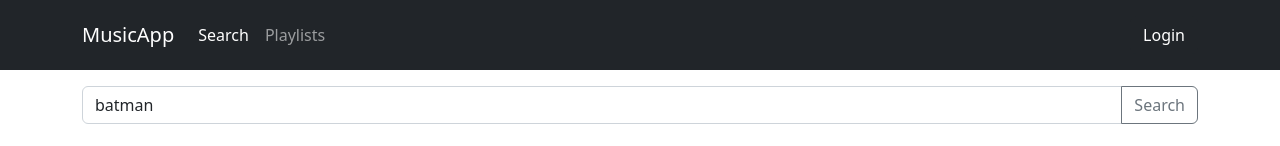
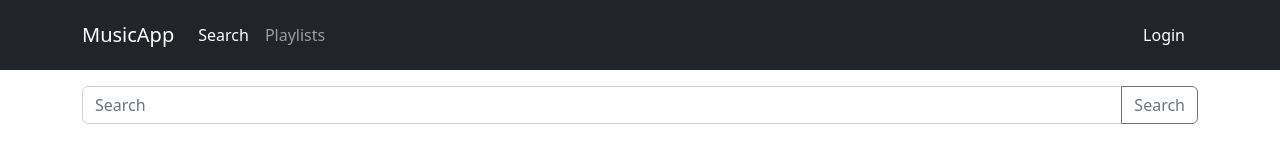
Before and after one commit to ev45ive/sages-react-open-grudzien, a React (Create React App) app: page /search in a window 1280 px wide. Shown: the top 146 px of the page. Built offline with nearby package versions, Linux system fonts and the light colour scheme; no server answers.

Commit message:
Reactive search with router search params

```diff
--- a/src/common/api/MusicApi.ts
+++ b/src/common/api/MusicApi.ts
@@ -10,7 +10,6 @@ import { getToken } from "../services/Auth";
 // };
 
 export const fetchSearchResultsAPI = async (query: string) => {
-  console.log("Searching..." + query);
   try {
     const { data } = await axios.get<AlbumSearchResponse>(
       "https://api.spotify.com/v1/search",
--- a/src/music/components/SearchForm.tsx
+++ b/src/music/components/SearchForm.tsx
@@ -8,7 +8,12 @@ type Props = {
 const SearchForm = (props: Props) => {
   const [localQuery, setLocalQuery] = useState(props.query);
 
+  useEffect(() => setLocalQuery(props.query), [props.query]);
+
+  // Debounce:
   useEffect(() => {
+    if (props.query === localQuery) return;
+
     const handle = setTimeout(() => props.onSearch(localQuery), 500);
     return () => clearTimeout(handle);
   }, [localQuery]);
--- a/src/music/containers/AlbumSearchView.tsx
+++ b/src/music/containers/AlbumSearchView.tsx
@@ -1,4 +1,5 @@
 import React, { useEffect, useState } from "react";
+import { useSearchParams } from "react-router-dom";
 import { fetchSearchResultsAPI } from "../../common/api/MusicApi";
 import { Loader } from "../../common/components/Loader";
 import { Album } from "../../common/model/Album";
@@ -8,8 +9,10 @@ import SearchForm from "../components/SearchForm";
 type Props = {};
 
 const AlbumSearchView = (props: Props) => {
+  let [searchParams, setSearchParams] = useSearchParams();
+  const query = searchParams.get("q") || "";
+
   const [results, setResults] = useState<Album[]>([]);
-  const [query, setQuery] = useState("batman");
   const [error, setError] = useState<Error>();
   const [isLoading, setIsLoading] = useState(false);
 
@@ -22,14 +25,13 @@ const AlbumSearchView = (props: Props) => {
       .then((data) => setResults(data))
       .catch((error) => setError(error))
       .finally(() => setIsLoading(false));
-
   }, [query]);
 
   return (
     <div>
       <div className="row">
         <div className="col">
-          <SearchForm onSearch={setQuery} query={query} />
+          <SearchForm onSearch={(q) => setSearchParams({ q })} query={query} />
         </div>
       </div>
       <div className="row">
```
